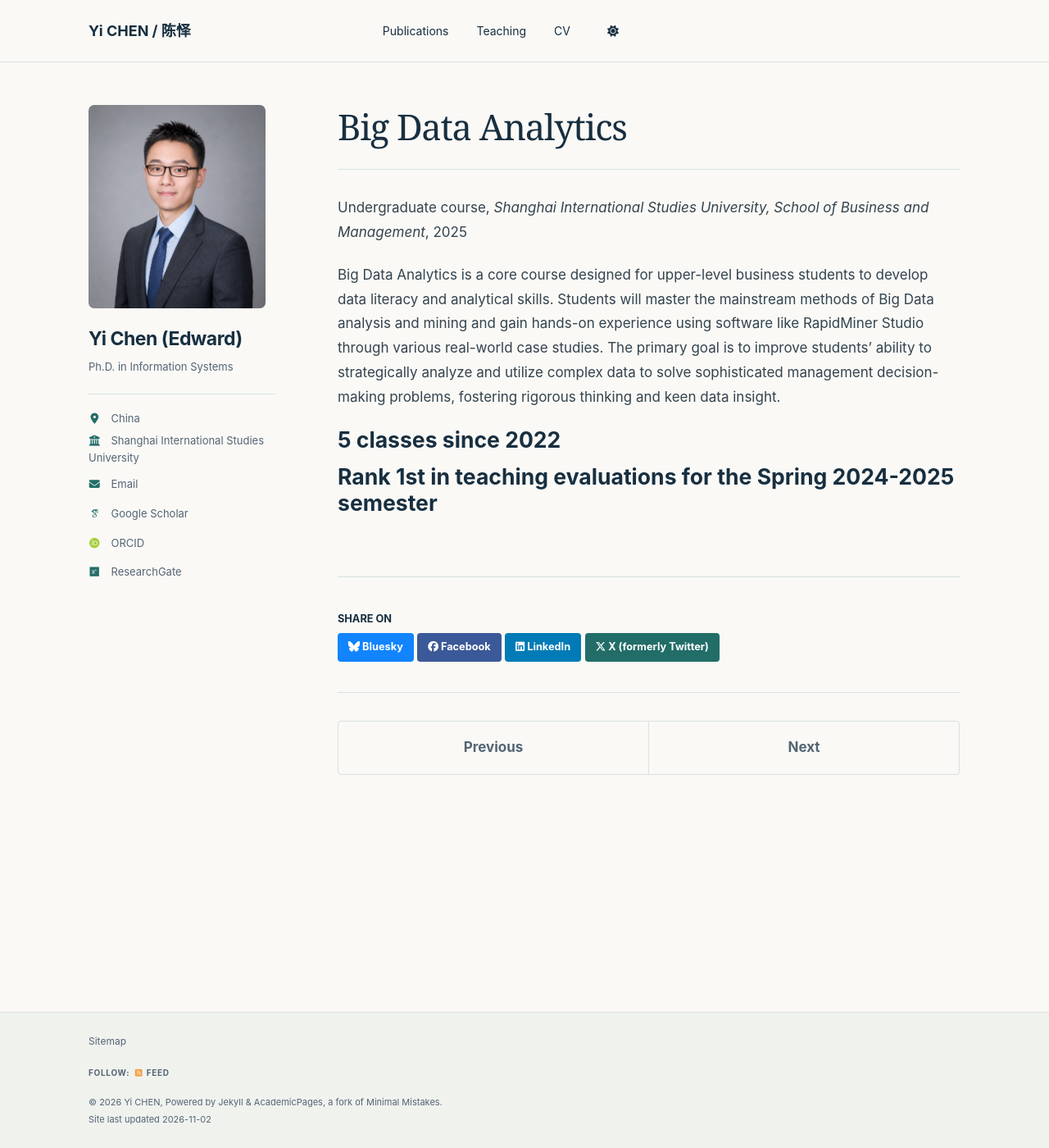
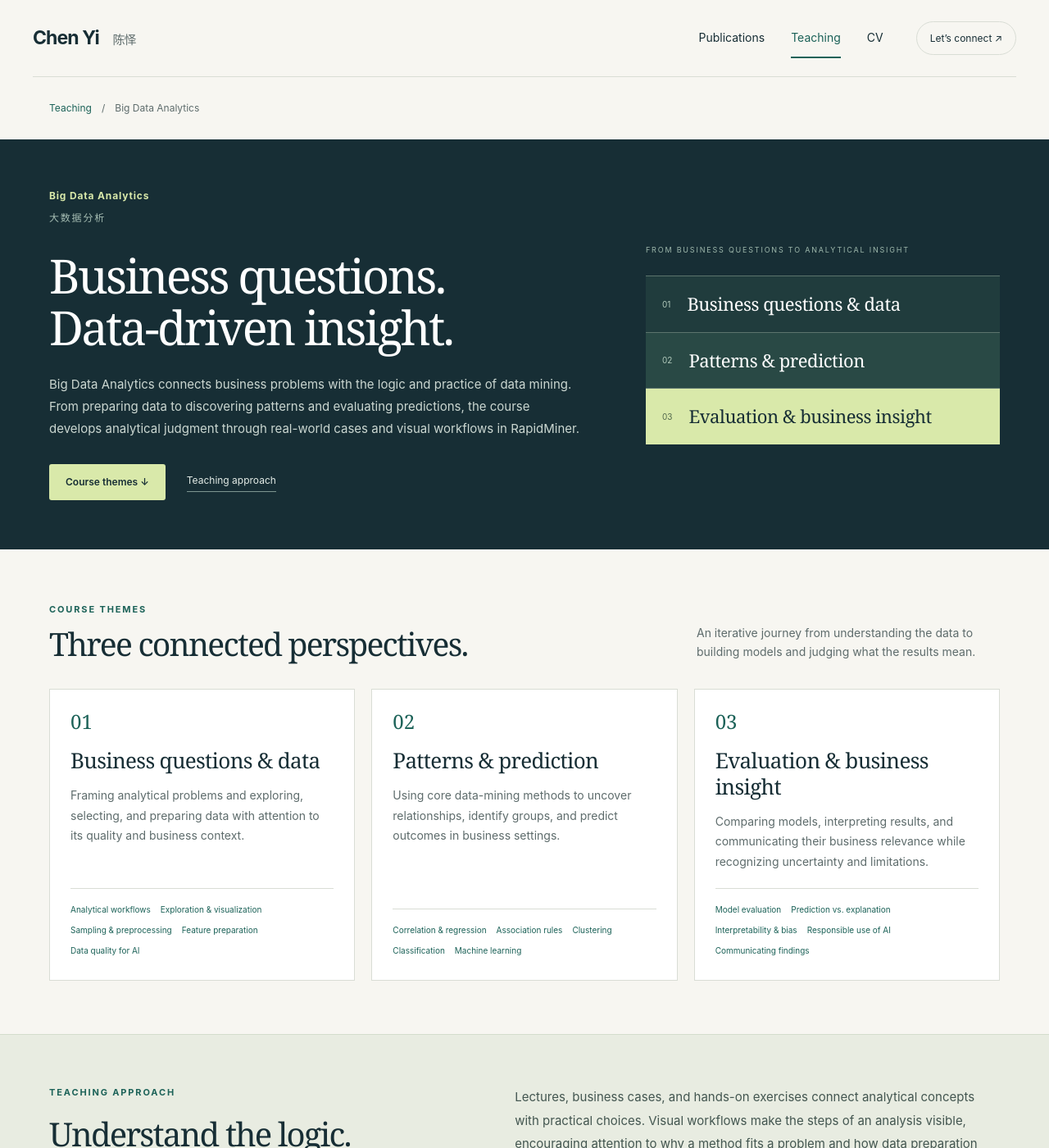
Before and after one commit to chenyi-edward/chenyi-edward.github.io, a Jekyll site: the page built from _teaching/BDA.md, in a window 1280 px wide and 1400 px high. Shown: the whole window at 82% size. Built offline with Jekyll 4.4.1, drawn with Linux system fonts in a browser that asks for light colours; some web fonts are replaced; a script that is not in the unit is left out; some of the changed text lies outside the part shown.

Commit message:
Add files via upload

```diff
--- a/_layouts/teaching-portfolio.html
+++ b/_layouts/teaching-portfolio.html
@@ -34,7 +34,7 @@
         <div class="hero-actions"><a href="#journey" class="solid-link">Course themes ↓</a><a href="#philosophy" class="quiet-link">Teaching approach</a></div>
       </div>
       <div class="scope-map" aria-label="{{ page.course_modules.size }} connected course themes">
-        <p class="diagram-label">A broad view of information resources</p>
+        <p class="diagram-label">{{ page.course_scope_label | default: 'Connected course themes' | escape }}</p>
         {% for module in page.course_modules %}<div class="scope-band"><span>{% if forloop.index < 10 %}0{% endif %}{{ forloop.index }}</span><strong>{{ module.title | escape }}</strong></div>{% endfor %}
       </div>
     </div>
@@ -42,7 +42,7 @@
   <section class="wrap portfolio-section" id="journey">
     <div class="portfolio-section-heading">
       <div><p class="eyebrow">Course themes</p><h2>{% case page.course_modules.size %}{% when 3 %}Three connected perspectives.{% when 4 %}Four connected perspectives.{% else %}Connected perspectives.{% endcase %}</h2></div>
-      <p>From information itself to the technologies, projects, and organizations that put it to work.</p>
+      {% if page.course_themes_intro %}<p>{{ page.course_themes_intro | escape }}</p>{% endif %}
     </div>
     <div class="scope-grid">
       {% for module in page.course_modules %}
--- a/_teaching/BDA.md
+++ b/_teaching/BDA.md
@@ -8,15 +8,48 @@ date: 2025-03-01
 location: "Shanghai, China"
 course_level: "Undergraduate"
 course_order: 2
-course_theme: "Data · Insight · Decisions"
-course_summary: "Use analytical methods and applied software to turn business data into evidence for management decisions."
+course_theme: "Business questions · Data mining · Analytical judgment"
+course_summary: "Explore business data, uncover patterns, and evaluate analytical models through practical cases."
 course_display_title: "Big Data Analytics"
+layout: "teaching-portfolio"
+teaching_view: "course"
+course_chinese_title: "大数据分析"
+course_headline: "Business questions.\nData-driven insight."
+course_intro: "Big Data Analytics connects business problems with the logic and practice of data mining. From preparing data to discovering patterns and evaluating predictions, the course develops analytical judgment through real-world cases and visual workflows in RapidMiner."
+course_scope_label: "From business questions to analytical insight"
+course_themes_intro: "An iterative journey from understanding the data to building models and judging what the results mean."
+course_approach_heading: "Understand the logic.\nPut the methods to work."
+course_modules:
+  - title: "Business questions & data"
+    description: "Framing analytical problems and exploring, selecting, and preparing data with attention to its quality and business context."
+    topics:
+      - "Analytical workflows"
+      - "Exploration & visualization"
+      - "Sampling & preprocessing"
+      - "Feature preparation"
+      - "Data quality for AI"
+  - title: "Patterns & prediction"
+    description: "Using core data-mining methods to uncover relationships, identify groups, and predict outcomes in business settings."
+    topics:
+      - "Correlation & regression"
+      - "Association rules"
+      - "Clustering"
+      - "Classification"
+      - "Machine learning"
+  - title: "Evaluation & business insight"
+    description: "Comparing models, interpreting results, and communicating their business relevance while recognizing uncertainty and limitations."
+    topics:
+      - "Model evaluation"
+      - "Prediction vs. explanation"
+      - "Interpretability & bias"
+      - "Responsible use of AI"
+      - "Communicating findings"
+course_approach_keywords:
+  - "Business relevance"
+  - "Hands-on analysis"
+  - "Critical interpretation"
 ---
 
-Big Data Analytics is a core course designed for upper-level business students to develop data literacy and analytical skills. Students will master the mainstream methods of Big Data analysis and mining and gain hands-on experience using software like RapidMiner Studio through various real-world case studies. The primary goal is to improve students' ability to strategically analyze and utilize complex data to solve sophisticated management decision-making problems, fostering rigorous thinking and keen data insight.
+Lectures, business cases, and hands-on exercises connect analytical concepts with practical choices. Visual workflows make the steps of an analysis visible, encouraging attention to why a method fits a problem and how data preparation shapes its results.
 
-5 classes since 2022
-======
-
-Rank 1st in teaching evaluations for the Spring 2024-2025 semester
-======
+Collaborative analysis and presentations develop the ability to explain findings, question assumptions, and discuss what the evidence can support. The emphasis is on thoughtful application rather than software operation alone.
```
Also changed, not shown: TEACHING-EDITING.md (+17 -3 lines), _teaching/IRM.md (+2 -0 lines), _teaching/PDA.md (+39 -9 lines), _teaching/Java.md (line endings or trailing spaces).
